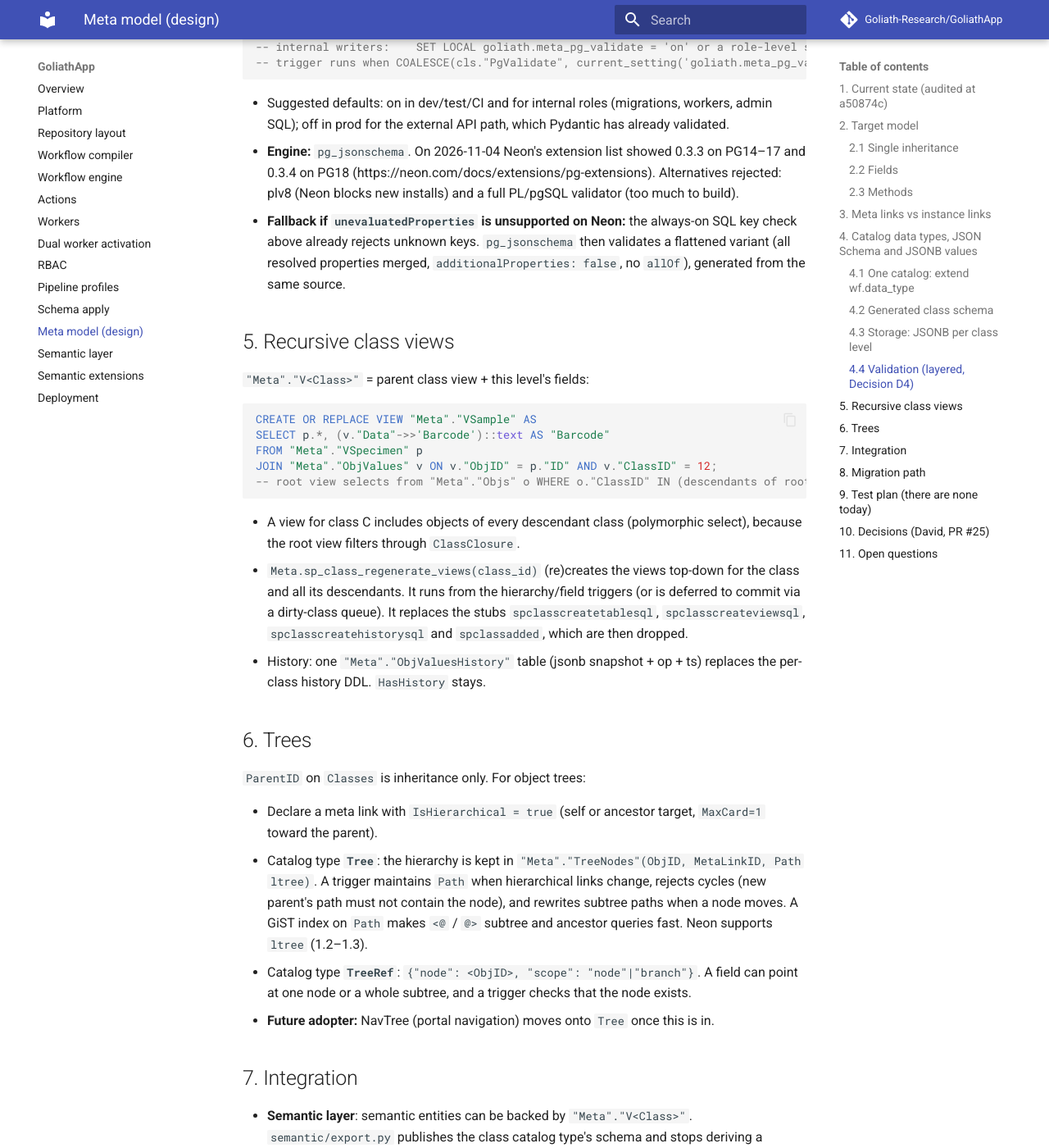
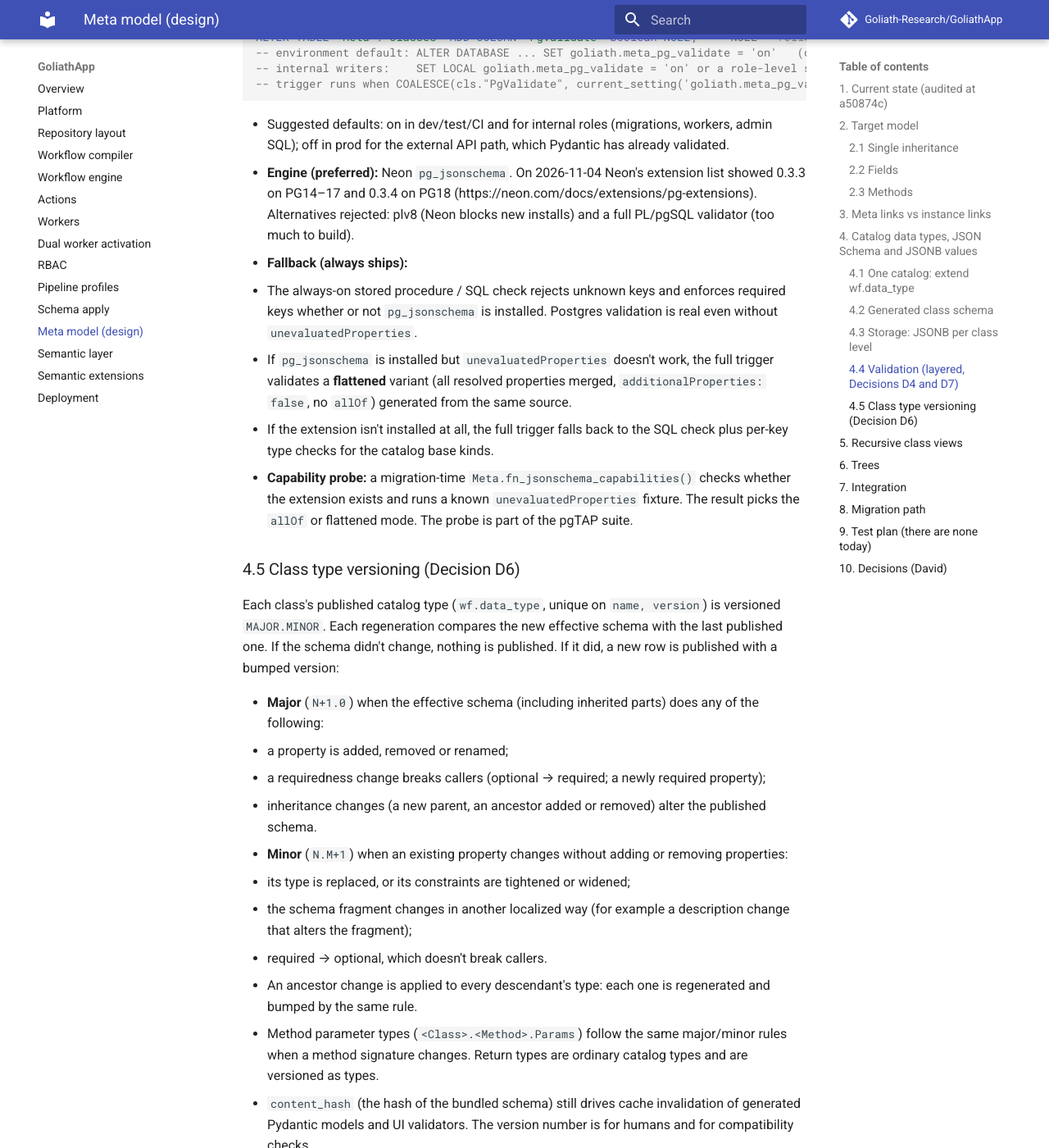
Before and after one commit to Goliath-Research/GoliathApp, an MkDocs documentation site: the page built from docs/meta-model.md, in a window 1280 px wide and 1400 px high, scrolled down 6241 px. Shown: the whole window at 82% size. Built offline with MkDocs 1.6.1 and Material for MkDocs 9.7.7, drawn with Linux system fonts in a browser that asks for light colours; comment, search, counter and statistics services are not loaded; some of the changed text lies outside the part shown.

Commit message:
docs(meta-model): record decisions D5-D7, close open questions

````diff
--- a/docs/meta-model.md
+++ b/docs/meta-model.md
@@ -1,6 +1,6 @@
 # Meta model redesign (design, not yet implemented)
 
-Status: **accepted design, not yet implemented** (approved by David Izada Rodriguez, PR #25). Decisions D1–D4 in §10.
+Status: **accepted design, not yet implemented** (approved by David Izada Rodriguez, PR #25). Decisions D1–D7 in §10; no open questions remain.
 
 ## 1. Current state (audited at `a50874c`)
 
@@ -194,7 +194,7 @@ ALTER TABLE wf.data_type
 
 - **Draft 2020-12**, because with `allOf` composition only `unevaluatedProperties: false` rejects unknown keys while still seeing the parent's properties (`additionalProperties` can't). Draft 2020-12 is also what Pydantic v2 `model_json_schema` emits (`semantic/export.py`), so semantic entities and Meta classes use the same dialect.
 - For validation the function also gives a **bundled** form (with `$defs` inlined) because the validator can't fetch `$ref` URIs.
-- The schema is stored in the class's `wf.data_type.schema_json` (kind `object`, `class_id` set). It's regenerated when any class, field or ancestor changes.
+- The schema is stored in the class's `wf.data_type.schema_json` (kind `object`, `class_id` set). It's regenerated when any class, field or ancestor changes, and versioned per §4.5.
 
 ### 4.3 Storage: JSONB per class level
 
@@ -208,15 +208,15 @@ CREATE TABLE "Meta"."ObjValues" (
 
 Each object has one row per class in its chain (root to leaf). The keys in a row are the fields declared at that level (a key moves to the overriding level). One unpartitioned table (Decision D3). Indexes: PK B-tree `(ObjID, ClassID)` plus B-tree `(ClassID)`; GIN `jsonb_path_ops` on `Data`. Hot fields become **generated columns** on `ObjValues`, e.g. `"Barcode" text GENERATED ALWAYS AS ("Data"->>'Barcode') STORED`, with partial B-tree indexes `WHERE "ClassID" = <level>`.
 
-### 4.4 Validation (layered, Decision D4)
+### 4.4 Validation (layered, Decisions D4 and D7)
 
 The single generated class schema (§4.2, stored in `wf.data_type.schema_json`) is the **only** source for every layer, so they can't drift. No layer writes its own rules.
 
 1. **UI (primary, interactive):** the portal validates captured values against the class or method-parameter schema before calling the input.
 2. **Python (primary, programmatic):** Pydantic models are generated from the same schema (e.g. with `datamodel-code-generator`, at build time or cached by `content_hash`) and validate every payload before it reaches Postgres. External callers always send schema-compliant JSON.
-3. **Postgres (backstop, mainly for internal writers):**
+3. **Postgres (backstop, mainly for internal writers). This is a mandatory deliverable of the Meta implementation (D7), not an experiment:**
    - **Always on, cheap SQL check:** `Meta.sp_obj_insert` / `sp_obj_update` split the document by level through `VClassFieldsResolved`. They **raise on unknown keys** (today those keys are dropped silently) and on missing required keys. The same check also runs as a cheap always-on `BEFORE INSERT OR UPDATE` trigger on `ObjValues` (keys vs `VClassFieldsResolved` for that level; required keys at a deferred commit check), so direct DML can't skip it. It's plain SQL with no extension, and it's also the fallback.
-   - **Optional `pg_jsonschema` trigger:** a `BEFORE INSERT OR UPDATE` trigger on `ObjValues` validates the merged document against the bundled schema with `jsonb_matches_schema`. It's controlled per class and per environment:
+   - **Full-schema trigger (shipped; toggled on or off per D4):** a `BEFORE INSERT OR UPDATE` trigger on `ObjValues` validates the merged document against the bundled schema with `jsonb_matches_schema`. It's controlled per class and per environment:
 
 ```sql
 ALTER TABLE "Meta"."Classes" ADD COLUMN "PgValidate" boolean NULL;  -- NULL = follow environment
@@ -226,8 +226,29 @@ ALTER TABLE "Meta"."Classes" ADD COLUMN "PgValidate" boolean NULL;  -- NULL = fo
 ```
 
    - Suggested defaults: on in dev/test/CI and for internal roles (migrations, workers, admin SQL); off in prod for the external API path, which Pydantic has already validated.
-- **Engine:** `pg_jsonschema`. On 2026-11-04 Neon's extension list showed 0.3.3 on PG14–17 and 0.3.4 on PG18 (https://neon.com/docs/extensions/pg-extensions). Alternatives rejected: plv8 (Neon blocks new installs) and a full PL/pgSQL validator (too much to build).
-- **Fallback if `unevaluatedProperties` is unsupported on Neon:** the always-on SQL key check above already rejects unknown keys. `pg_jsonschema` then validates a flattened variant (all resolved properties merged, `additionalProperties: false`, no `allOf`), generated from the same source.
+- **Engine (preferred):** Neon `pg_jsonschema`. On 2026-11-04 Neon's extension list showed 0.3.3 on PG14–17 and 0.3.4 on PG18 (https://neon.com/docs/extensions/pg-extensions). Alternatives rejected: plv8 (Neon blocks new installs) and a full PL/pgSQL validator (too much to build).
+- **Fallback (always ships):**
+  - The always-on stored procedure / SQL check rejects unknown keys and enforces required keys whether or not `pg_jsonschema` is installed. Postgres validation is real even without `unevaluatedProperties`.
+  - If `pg_jsonschema` is installed but `unevaluatedProperties` doesn't work, the full trigger validates a **flattened** variant (all resolved properties merged, `additionalProperties: false`, no `allOf`) generated from the same source.
+  - If the extension isn't installed at all, the full trigger falls back to the SQL check plus per-key type checks for the catalog base kinds.
+- **Capability probe:** a migration-time `Meta.fn_jsonschema_capabilities()` checks whether the extension exists and runs a known `unevaluatedProperties` fixture. The result picks the `allOf` or flattened mode. The probe is part of the pgTAP suite.
+
+### 4.5 Class type versioning (Decision D6)
+
+Each class's published catalog type (`wf.data_type`, unique on `name, version`) is versioned `MAJOR.MINOR`. Each regeneration compares the new effective schema with the last published one. If the schema didn't change, nothing is published. If it did, a new row is published with a bumped version:
+
+- **Major** (`N+1.0`) when the effective schema (including inherited parts) does any of the following:
+  - a property is added, removed or renamed;
+  - a requiredness change breaks callers (optional → required; a newly required property);
+  - inheritance changes (a new parent, an ancestor added or removed) alter the published schema.
+- **Minor** (`N.M+1`) when an existing property changes without adding or removing properties:
+  - its type is replaced, or its constraints are tightened or widened;
+  - the schema fragment changes in another localized way (for example a description change that alters the fragment);
+  - required → optional, which doesn't break callers.
+- An ancestor change is applied to every descendant's type: each one is regenerated and bumped by the same rule.
+- Method parameter types (`<Class>.<Method>.Params`) follow the same major/minor rules when a method signature changes. Return types are ordinary catalog types and are versioned as types.
+- `content_hash` (the hash of the bundled schema) still drives cache invalidation of generated Pydantic models and UI validators. The version number is for humans and for compatibility checks.
+- Earlier versions stay `published` until retired, so ActionSpecs pinned to an older version keep resolving.
 
 ## 5. Recursive class views
 
@@ -242,7 +263,7 @@ JOIN "Meta"."ObjValues" v ON v."ObjID" = p."ID" AND v."ClassID" = 12;
 ```
 
 - A view for class C includes objects of every descendant class (polymorphic select), because the root view filters through `ClassClosure`.
-- `Meta.sp_class_regenerate_views(class_id)` (re)creates the views top-down for the class and all its descendants. It runs from the hierarchy/field triggers (or is deferred to commit via a dirty-class queue). It replaces the stubs `spclasscreatetablesql`, `spclasscreateviewsql`, `spclasscreatehistorysql` and `spclassadded`, which are then dropped.
+- `Meta.sp_class_regenerate_views(class_id)` (re)creates the views top-down for the class and all its descendants. It runs **immediately**, from the `Classes`/`Fields`/`Methods`/`MetaLinks` triggers, every time the class or an ancestor that affects it changes. There's no deferred or queue-until-commit mode (Decision D5). The class schema and catalog type (§4.2, §4.5) are regenerated in the same step. It replaces the stubs `spclasscreatetablesql`, `spclasscreateviewsql`, `spclasscreatehistorysql` and `spclassadded`, which are then dropped.
 - History: one `"Meta"."ObjValuesHistory"` table (jsonb snapshot + op + ts) replaces the per-class history DDL. `HasHistory` stays.
 
 ## 6. Trees
@@ -268,7 +289,7 @@ JOIN "Meta"."ObjValues" v ON v."ObjID" = p."ID" AND v."ClassID" = 12;
 4. Build `Meta.Fields` from `information_schema.columns` of each per-class table, and map SQL types to catalog types.
 5. Copy rows from the per-class tables into `ObjValues` (`to_jsonb(row) - 'ID'`), validating in report mode (log, don't reject).
 6. Create the class views under the old table names as compatibility views, keep the old tables read-only for one release, then drop them.
-7. Switch on the always-on SQL key check everywhere and the `pg_jsonschema` trigger in dev/test and for internal writers; drop the old `sp*` and stubs.
+7. Install `pg_jsonschema` where available and run the capability probe (D7). Switch on the always-on SQL key check everywhere and the `pg_jsonschema` trigger in dev/test and for internal writers; drop the old `sp*` and stubs.
 
 ## 9. Test plan (there are none today)
 
@@ -278,21 +299,20 @@ pgTAP (supported on Neon) for SQL plus pytest for Python:
 - Links: instance link without a permitting meta link rejected; Max/MinCard; inverse maintenance.
 - Schema: golden-file `fn_class_json_schema` output; `allOf` chain; unknown key rejected; derived type bounds (Percent 101 rejected).
 - Storage: per-level split; generated hot columns; direct DML with an unknown key caught by the always-on key-check trigger.
-- Views: polymorphic select; regeneration after a field is added or a class is re-parented.
+- Views (D5): polymorphic select; a view is regenerated immediately (same transaction) after a field is added, a type changes, a class is re-parented, or an ancestor changes; descendants are refreshed too.
+- Versioning (D6): golden cases for each major/minor rule (add/remove/rename, optional→required, re-parent → major; type/constraint change, required→optional → minor; no change → no new version); method signature change bumps the params type; `content_hash` changes whenever the schema changes.
 - Trees: ltree path maintained, move subtree, cycle rejected, TreeRef integrity.
 - Migration: round-trip fixture from the current typed tables.
 - Cross-layer parity: one fixture corpus (valid/invalid documents per class) must give the same result in generated Pydantic models, the UI validator, the SQL key check and `pg_jsonschema`.
 - Toggle: trigger fires or skips according to `PgValidate` and `goliath.meta_pg_validate`; the SQL key check always fires.
+- Postgres validation (D7): the capability probe reports `unevaluatedProperties` support on Neon; the same corpus passes in `allOf` mode, flattened mode and extension-absent mode; unknown keys and missing required keys are always rejected.
 
-## 10. Decisions (David, PR #25)
+## 10. Decisions (David)
 
 - **D1 (was Q5):** No existing `ParentID` rows are trees; `ParentID` is inheritance only. The only tree in use is NavTree, the first future adopter of the `Tree` type. The migration needs no tree reclassification.
 - **D2 (was Q3):** Methods are declared in Meta (`Meta.Methods` + `Meta.MethodParams`, §2.3), inherited and overridable by name, with signature-compatibility rules. Each method is implemented by a SQL proc, an ActionSpec or a Python handler, and generates a JSON Schema for its parameters.
 - **D3 (was Q1):** Values stay in the single JSONB table `Meta.ObjValues`, not partitioned by root class. Indexes: B-tree on `(ObjID, ClassID)` and `(ClassID)`, GIN on `Data`, and generated columns for hot fields (§4.3).
 - **D4:** Primary validation happens before Postgres: Pydantic models generated from the class schema (Python) and UI validation of captured values. Postgres validation is a backstop, mainly for internal writers. An always-on SQL unknown/required-key check, plus an optional `pg_jsonschema` trigger toggled per class (`PgValidate`) and per environment (`goliath.meta_pg_validate`). All layers use the single generated schema (§4.4). Parameter types in method overrides stay strictly invariant (§2.3), as approved.
-
-## 11. Open questions
-
-1. View regeneration: synchronous in a trigger vs a deferred queue (DDL inside DML transactions).
-2. Versioning of class types (`wf.data_type.version`) when a class changes: bump on every change, or only on breaking changes?
-3. Verify `unevaluatedProperties` (and bundled `$defs`) on Neon `pg_jsonschema`. This only decides whether the optional trigger uses the `allOf` schema or the flattened variant; the always-on SQL key check doesn't depend on it (§4.4).
+- **D5:** Each class view is regenerated **immediately** whenever the class or an ancestor that affects it changes. No deferred or queue-until-commit option (§5).
+- **D6:** Class catalog types are versioned `MAJOR.MINOR` and bumped only when the schema changes. Major: a property is added, removed or renamed, a requiredness change breaks callers, or an inheritance change alters the published schema. Minor: an existing property's type or constraints change, or another localized change to the fragment. Method parameter types follow the same rules. `content_hash` still drives Pydantic and UI cache invalidation (§4.5).
+- **D7:** Postgres JSON Schema validation is a mandatory deliverable. Preferred: Neon `pg_jsonschema`, with a capability probe for `unevaluatedProperties` (`allOf` mode if it works, flattened schema if not). The stored procedure / SQL required-key and unknown-key check always ships, so validation is real without the extension. The layered model and toggles from D4 are unchanged (§4.4).
````
